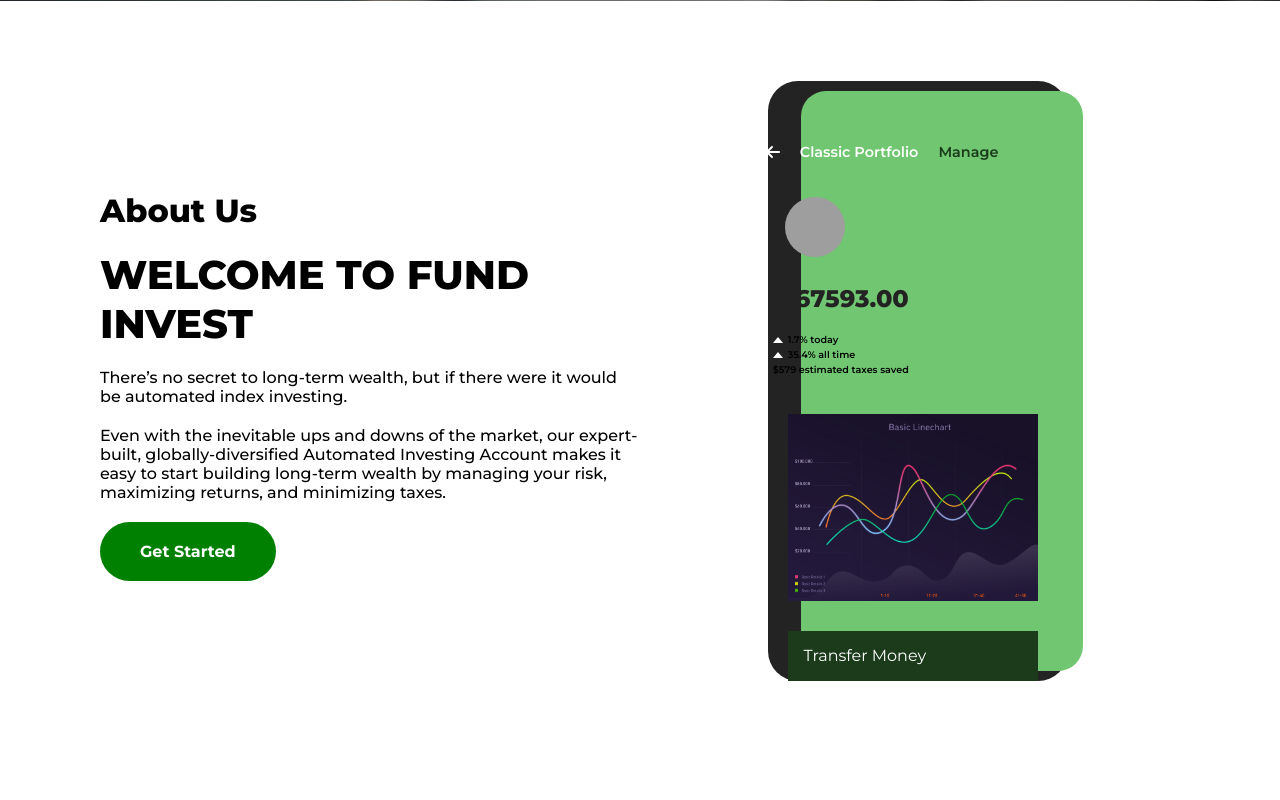
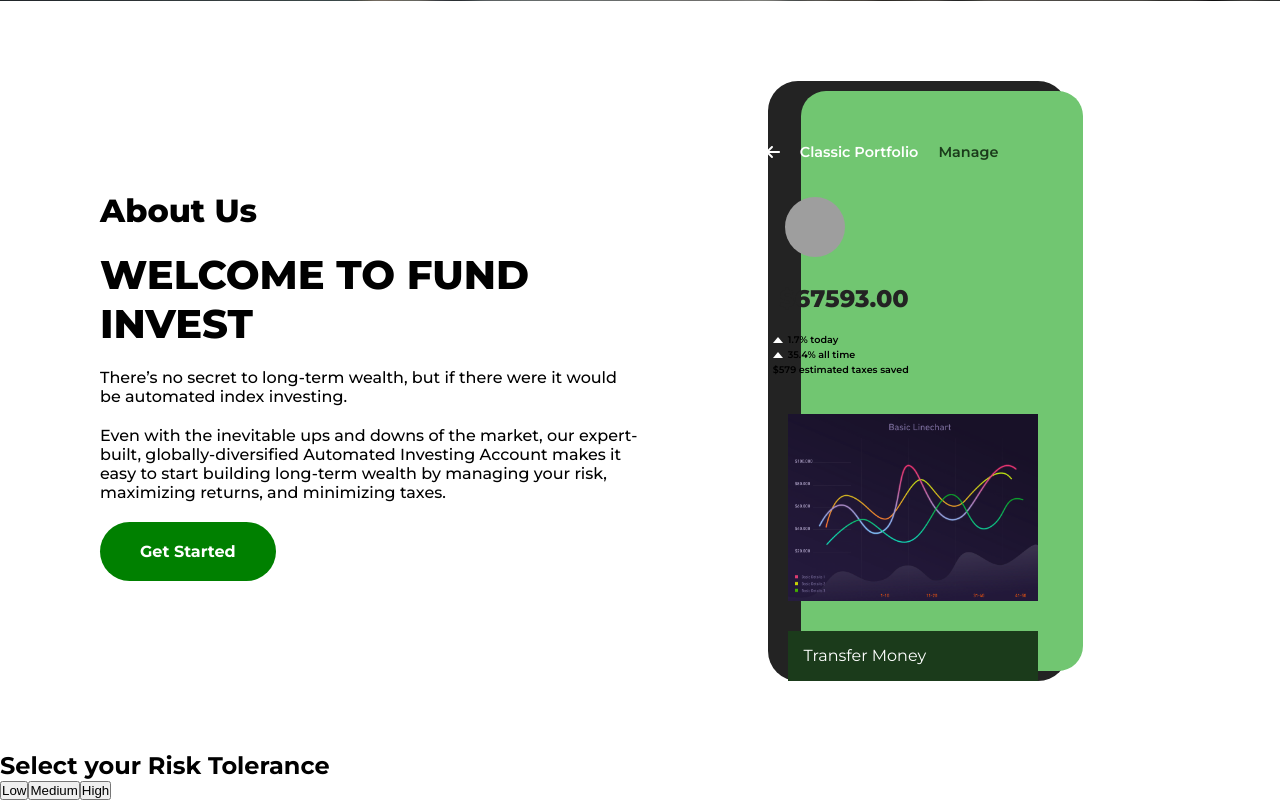
Before and after one commit to patrick-nsolo/fund_invest, a React (Create React App) app: page / in a window 1280 px wide. Shown: the part 799-1599 px from the top of the page. Before the commit the page ends 1550 px from the top, so only its background shows below. Built offline with nearby package versions, Linux system fonts and the light colour scheme; grey boxes are pictures that could not be loaded.

Commit message:
update Risktolerance section

```diff
--- a/src/App.js
+++ b/src/App.js
@@ -2,15 +2,14 @@ import React from 'react';
 import './App.css';
 import Header from '../src/Components/Header/Header';
 import Phonesection from './Components/PhoneSection/Phonesection';
-
-
+import Risktolerance from './Components/Risktolerance/Risktolerance';
 
 function App() {
   return (
     <div >
       <Header/>
       <Phonesection/>
-      <riskTolerance/>
+      <Risktolerance/>
     </div>
   );
 }
--- a/src/Components/riskTolerance/riskTolerance.js
+++ b/src/Components/riskTolerance/riskTolerance.js
@@ -1,7 +1,7 @@
-import React from 'react'
-import './riskTolerance.css'
+import React from 'react';
+import './Risktolerance';
 
-const riskTolerance = () => {
+const Risktolerance = () => {
   return (
     <div>
       <h2>Select your Risk Tolerance</h2>
@@ -12,4 +12,4 @@ const riskTolerance = () => {
   )
 }
 
-export default riskTolerance
+export default Risktolerance;
```
